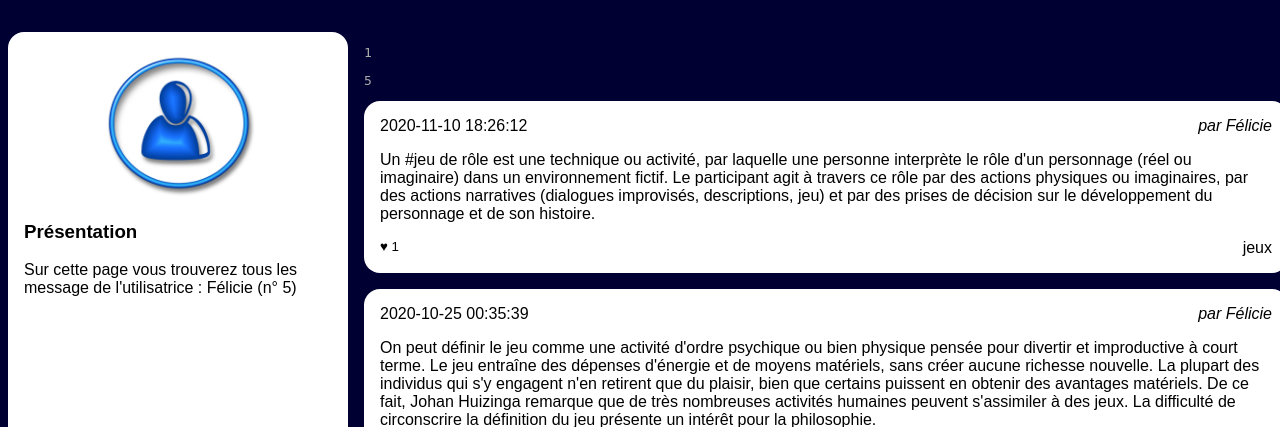
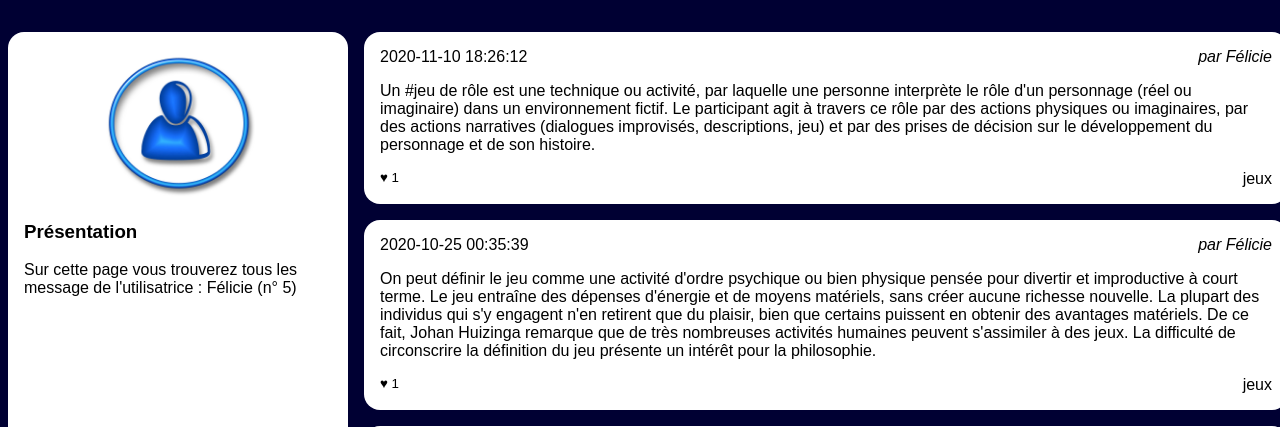
Before and after one commit to adatechschool/bastien-ghislaine-jay-jeremie-rs-php, a PHP site: page /wall.php?user_id=5 in a window 1280 px wide. Shown: the part 90-517 px from the top of the page. Run offline with PHP 8.4, Linux system fonts and the light colour scheme; a user stored in the database is signed in; data comes from the database, SQL or seed files in the repository.

Commit message:
commentaires ajoutés

```diff
--- a/resoc_n2/wall.php
+++ b/resoc_n2/wall.php
@@ -54,8 +54,8 @@
         <main>
             <?php
         $sessionId = $_SESSION['connected_id'];
-        echo "<pre>" . print_r($sessionId, 1) . "</pre>";
-        echo "<pre>" . print_r($userId, 1) . "</pre>";
+        // echo "<pre>" . print_r($sessionId, 1) . "</pre>";
+        // echo "<pre>" . print_r($userId, 1) . "</pre>";
         if ($sessionId == $userId) {
         $enCoursDeTraitement = isset($_POST['message']);
                     if ($enCoursDeTraitement)
```
